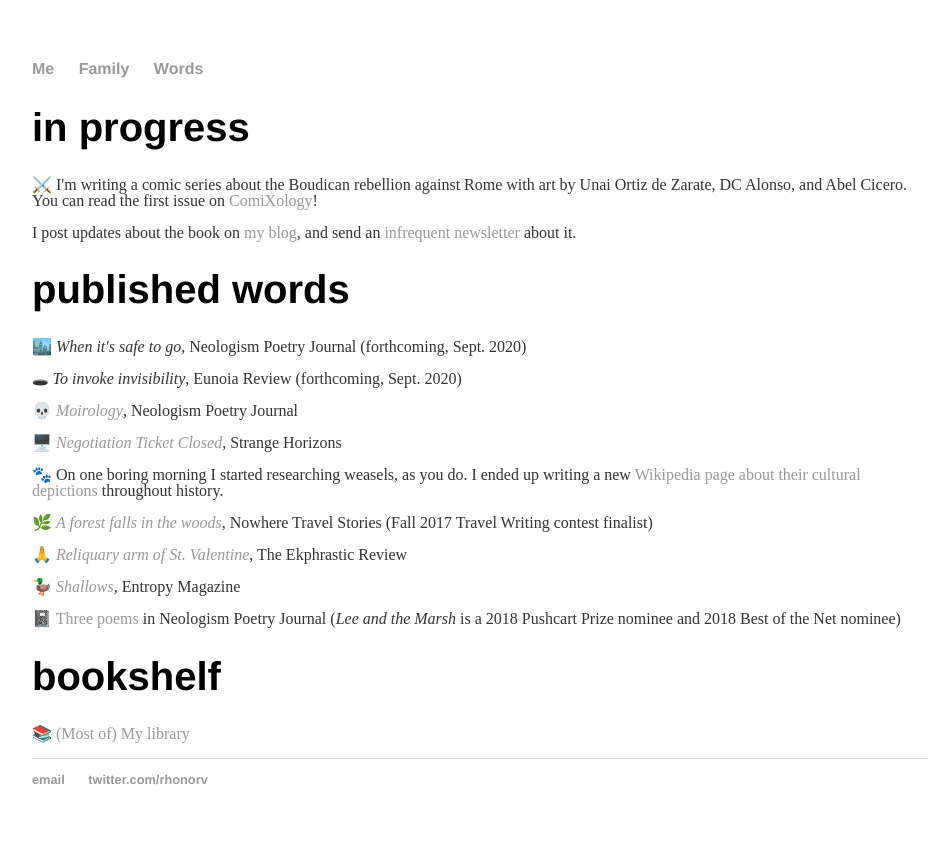
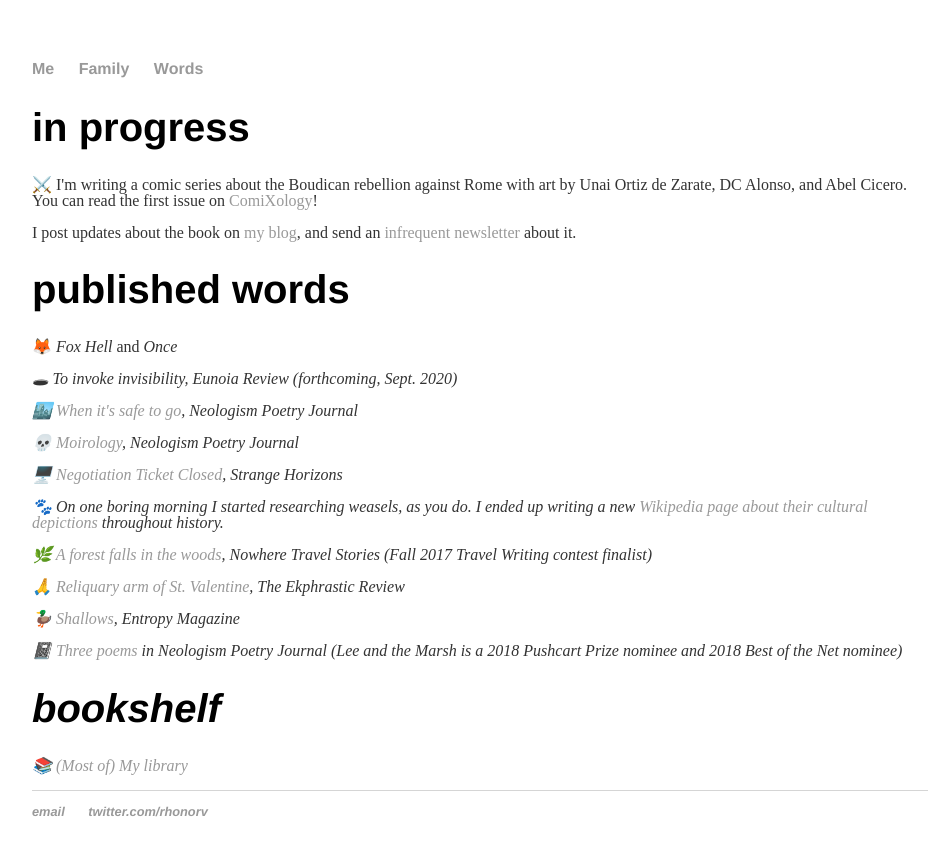
Before and after one commit to rhonorv/rhonorv.github.io, a Jekyll site: the page words/index.html, which Jekyll copies as it is, in a window 1280 px wide. Shown: the top 856 px of the page, without its empty margins (160-1097 px from the left). Built offline with Jekyll 4.4.1, drawn with Linux system fonts in a browser that asks for light colours.

Commit message:
Update index.html

```diff
--- a/words/index.html
+++ b/words/index.html
@@ -29,9 +29,11 @@
 
 	<div class="words">
 	<h1>published words</h1>
-		<p><span aria-hidden="true">🏙️ <em>When it's safe to go</em>, Neologism Poetry Journal (forthcoming, Sept. 2020)</p>
+		<p><span aria-hidden="true">🦊 <em>Fox Hell</em> and <em>Once</em, Yes Poetry (forthcoming, 2020)</p>
 
 		<p><span aria-hidden="true">🕳 <em>To invoke invisibility</em>, Eunoia Review (forthcoming, Sept. 2020)</p>
+
+		<p><span aria-hidden="true">🏙️ </span><a href="https://www.neologismpoetry.com/August-2020/#rhv"><em>When it's safe to go</em></a>, Neologism Poetry Journal</p>
 
 		<p><span aria-hidden="true">💀 </span><a href="https://www.neologismpoetry.com/april-2020/"><em>Moirology</em></a>, Neologism Poetry Journal</p>
 
```
